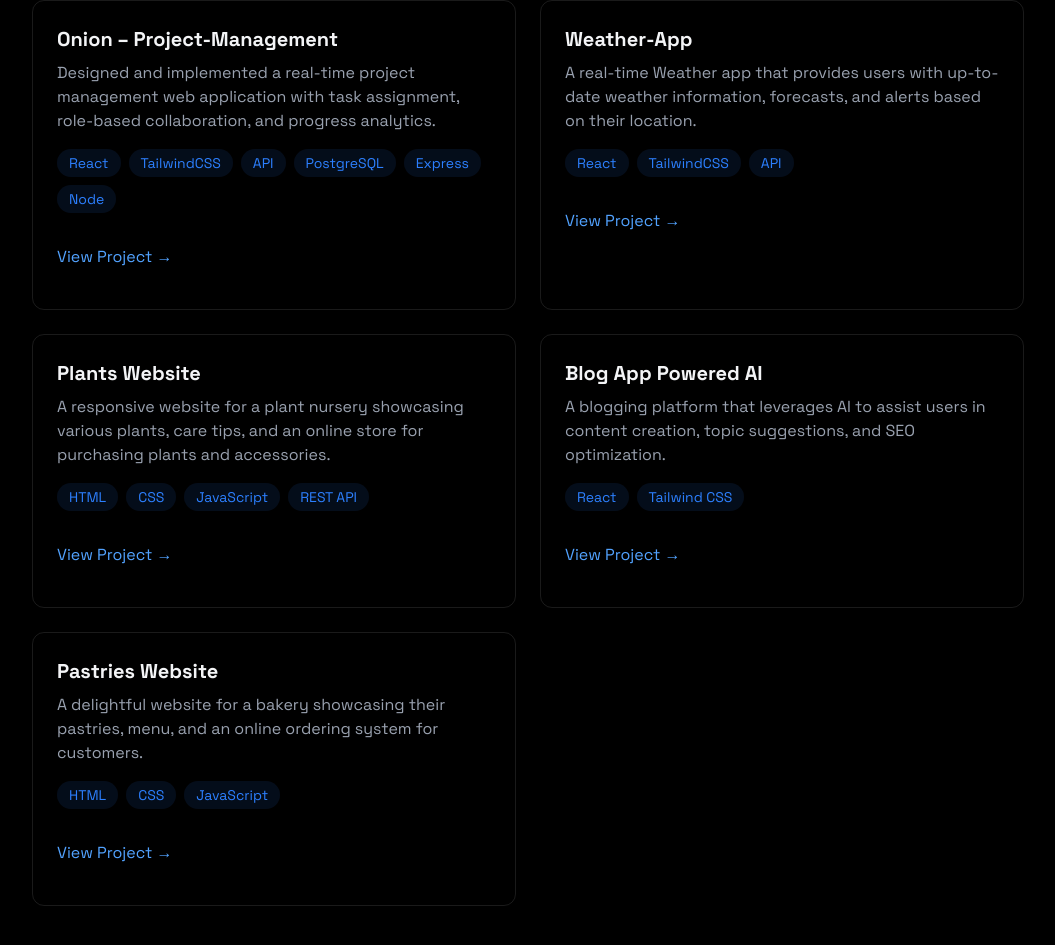
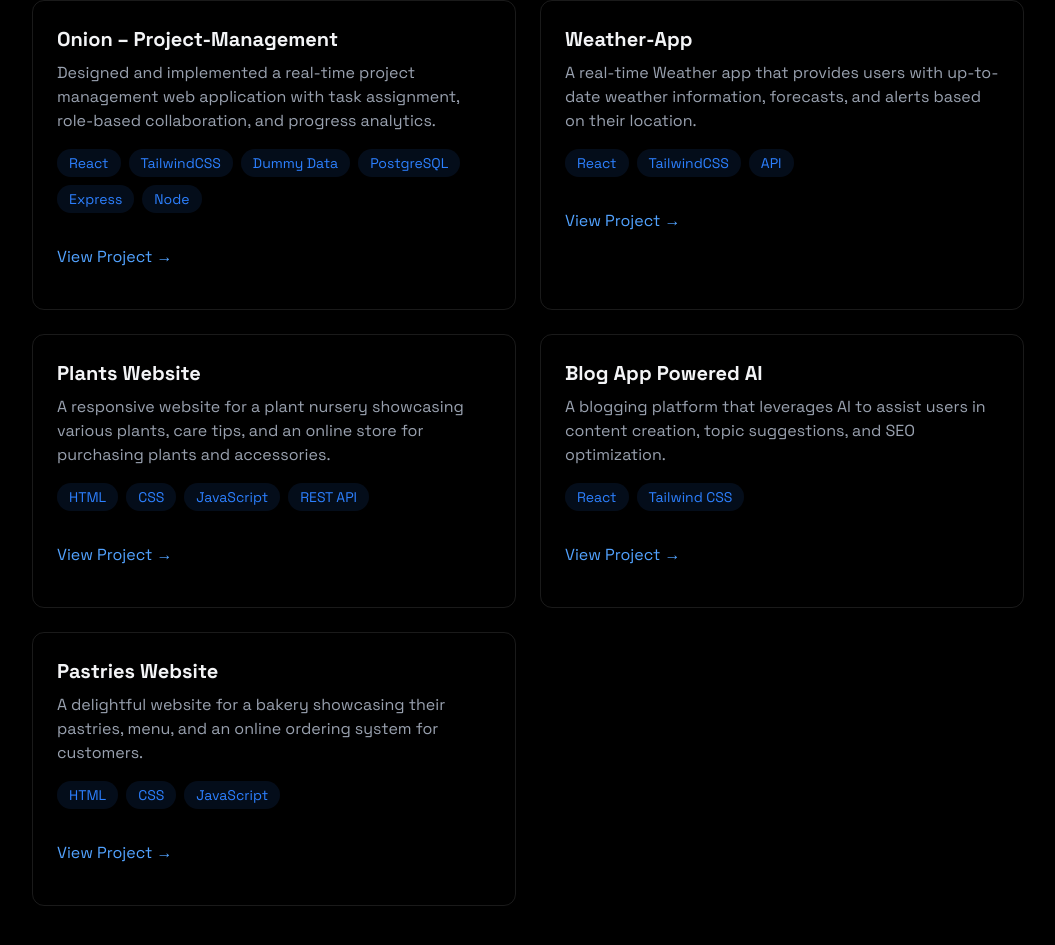
Before and after one commit to iam-johnhardy/JohnHardy-portfolio, a React (Vite) app: page / in a window 1280 px wide. Shown: the part 2478-3423 px from the top of the page, without its empty margins (112-1167 px from the left). Built offline with nearby package versions, Linux system fonts and the light colour scheme.

Commit message:
dummy data added

```diff
--- a/src/components/sections/Projects.jsx
+++ b/src/components/sections/Projects.jsx
@@ -90,7 +90,7 @@ export const Projects = () => {
                 Designed and implemented a real-time project management web application with task assignment, role-based collaboration, and progress analytics.
               </p>
               <div className="flex flex-wrap gap-2 mb-4">
-                {["React", "TailwindCSS", "API", "PostgreSQL", "Express", "Node"].map((tech, key) => (
+                {["React", "TailwindCSS", "Dummy Data", "PostgreSQL", "Express", "Node"].map((tech, key) => (
                   <span
                     key={key}
                     className="
```
